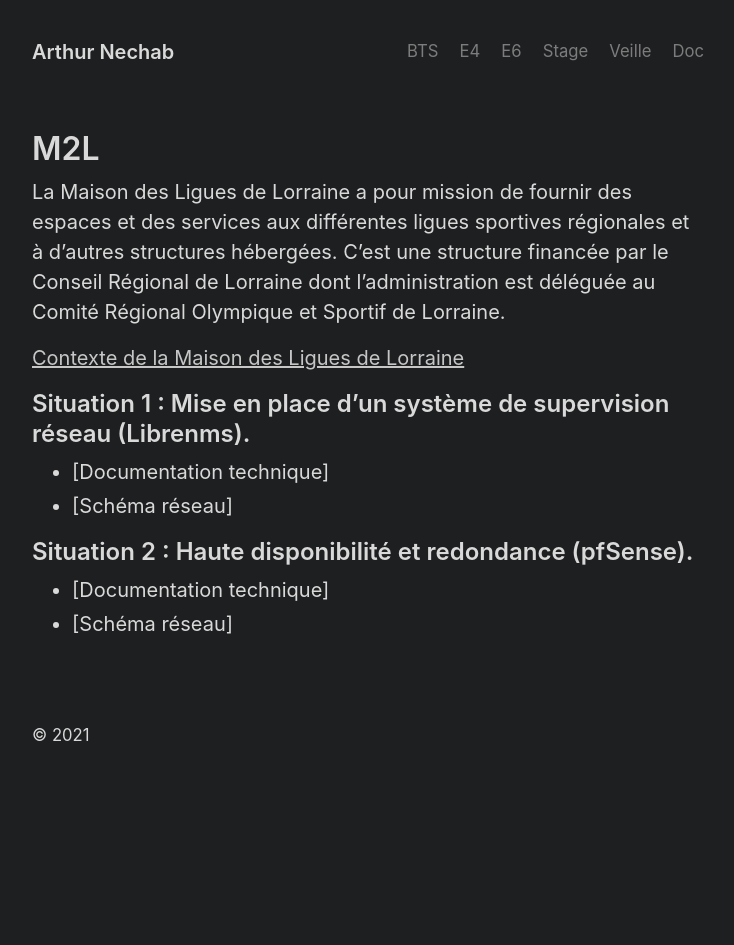
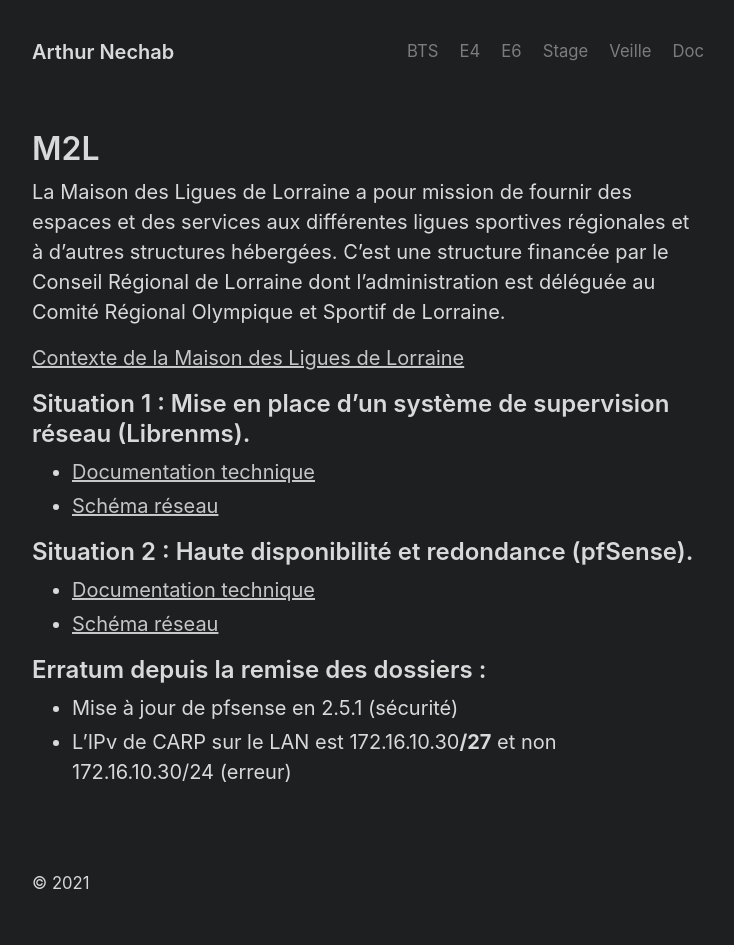
Before and after one commit to arthur-nechab/portfolio, a Jekyll site: the page built from e4.md, in a window 1280 px wide. Shown: the whole page, without its empty margins (272-1006 px from the left). Built offline with Jekyll 4.4.1, drawn with Linux system fonts in a browser that asks for light colours; before the commit the page ends 900 px from its top, so only the background shows below that.

Commit message:
Update e4.md

```diff
--- a/e4.md
+++ b/e4.md
@@ -4,14 +4,18 @@ title: M2L
 ---
 La Maison des Ligues de Lorraine a pour mission de fournir des espaces et des services aux différentes ligues sportives régionales et à d’autres structures hébergées. C’est une structure financée par le Conseil Régional de Lorraine dont l’administration est déléguée au Comité Régional Olympique et Sportif de Lorraine.
 
-[Contexte de la Maison des Ligues de Lorraine](#)
+[Contexte de la Maison des Ligues de Lorraine](https://drive.google.com/file/d/1TqbR8jIwPz3xXZPsOu6AZ-ewkM6hCavd/view?usp=sharing)
 
 ## Situation 1 : Mise en place d’un système de supervision réseau (Librenms).
 
-- [Documentation technique]
-- [Schéma réseau]
+- [Documentation technique](https://drive.google.com/file/d/1WzMbctnoh1ejwwu_RT9oSJcXyh0yHZ_p/view?usp=sharing)
+- [Schéma réseau](https://drive.google.com/file/d/1_LPzPVN9tXUFSoFHhk_kOg2m2V2lMw6J/view?usp=sharing)
 
 ## Situation 2 : Haute disponibilité et redondance (pfSense).
 
-- [Documentation technique]
-- [Schéma réseau]
+- [Documentation technique](https://drive.google.com/file/d/1WzMbctnoh1ejwwu_RT9oSJcXyh0yHZ_p/view?usp=sharing)
+- [Schéma réseau](https://drive.google.com/file/d/1xvsjJ8f8J5Wuy7NK6WXVSAqthxfV8lD5/view?usp=sharing)
+
+## Erratum depuis la remise des dossiers :
+- Mise à jour de pfsense en 2.5.1 (sécurité)
+- L'IPv de CARP sur le LAN est 172.16.10.30**/27** et non 172.16.10.30/24 (erreur)
```
